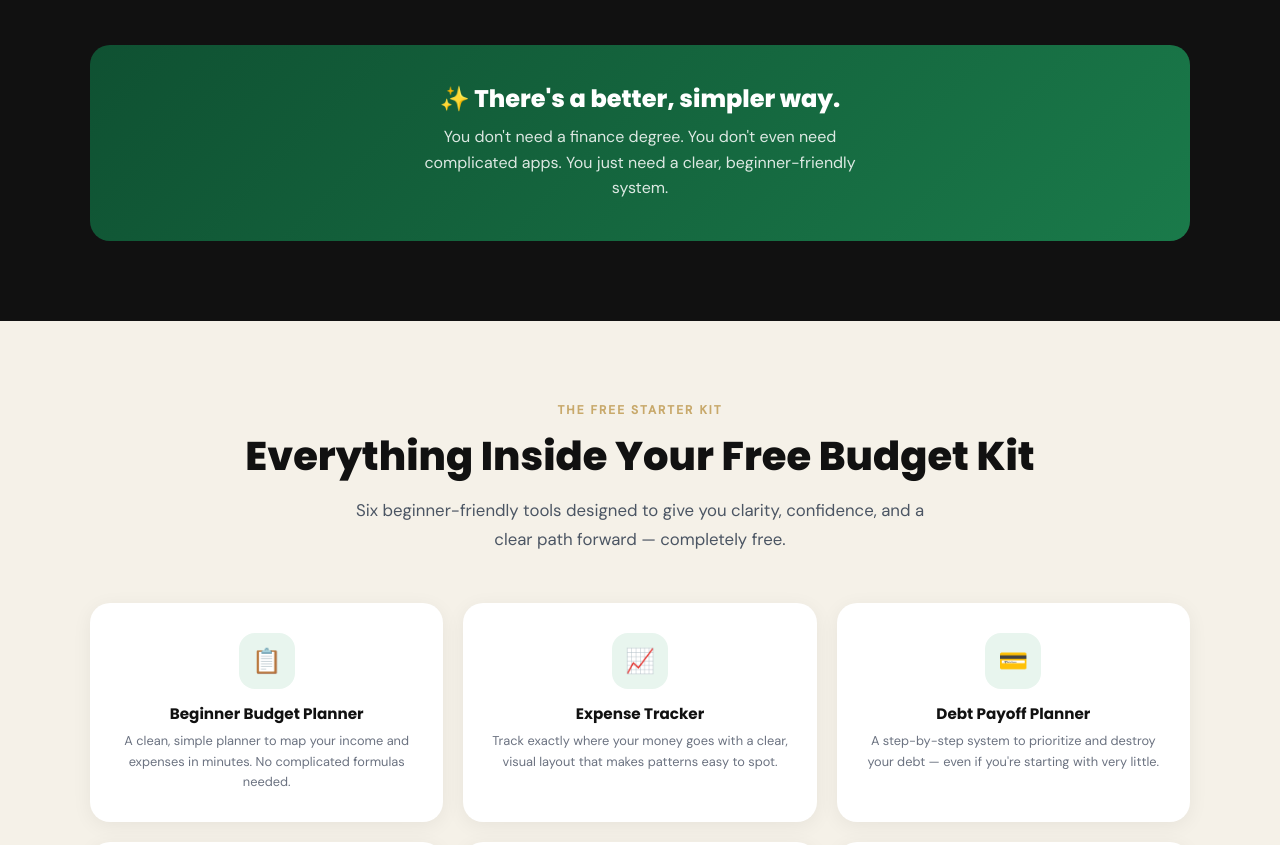
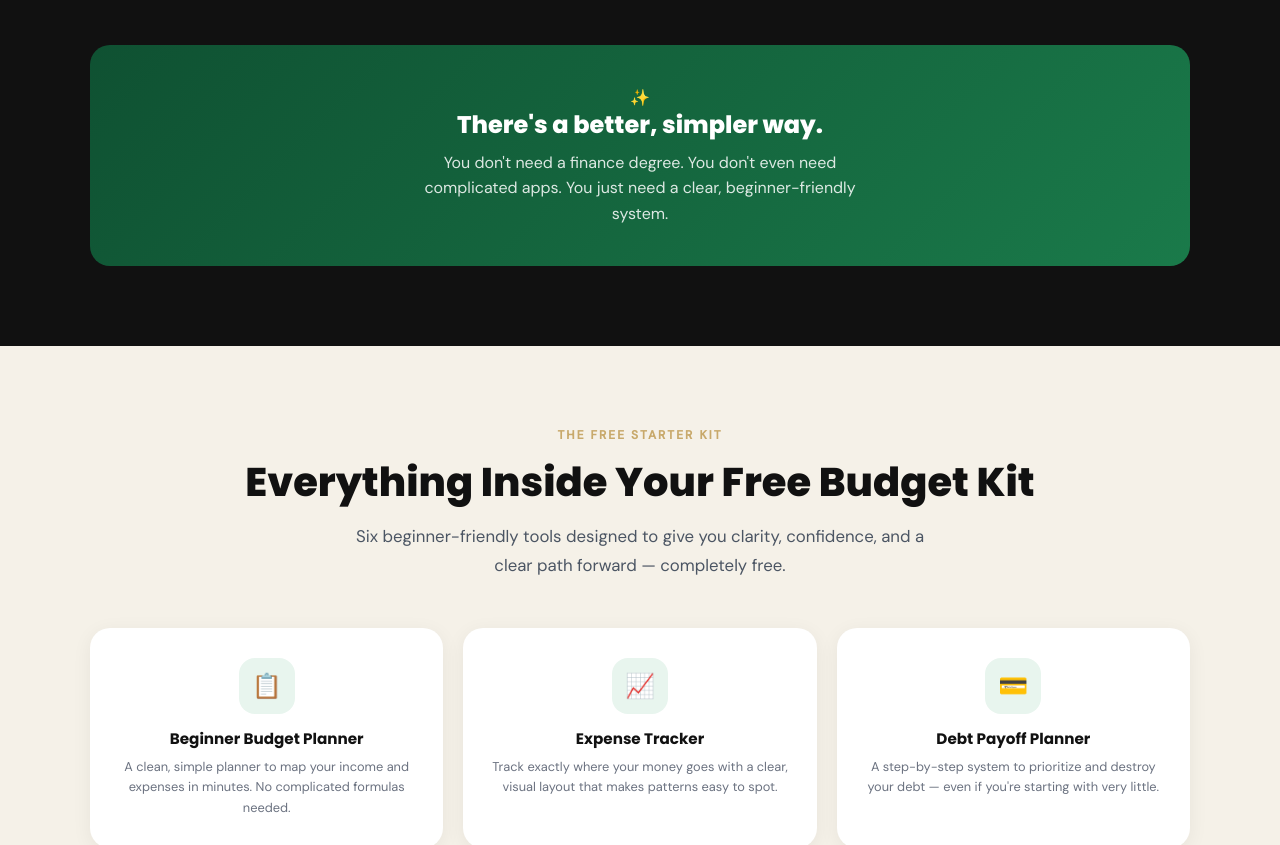
Before and after one commit to obithelight/budget-daily, a plain HTML site: page public/starter-kit/index.html in a window 1280 px wide. Shown: the part 1911-2756 px from the top of the page. Drawn offline with Linux system fonts and the light colour scheme.

Commit message:
fixes pain point 2

```diff
--- a/public/starter-kit/index.html
+++ b/public/starter-kit/index.html
@@ -300,7 +300,8 @@
         </div>
 
         <div class="pain-hopeful reveal">
-          <h3>✨ There's a better, simpler way.</h3>
+          ✨
+          <h3>There's a better, simpler way.</h3>
           <p>
             You don't need a finance degree. You don't even need complicated
             apps. You just need a clear, beginner-friendly system.
```
